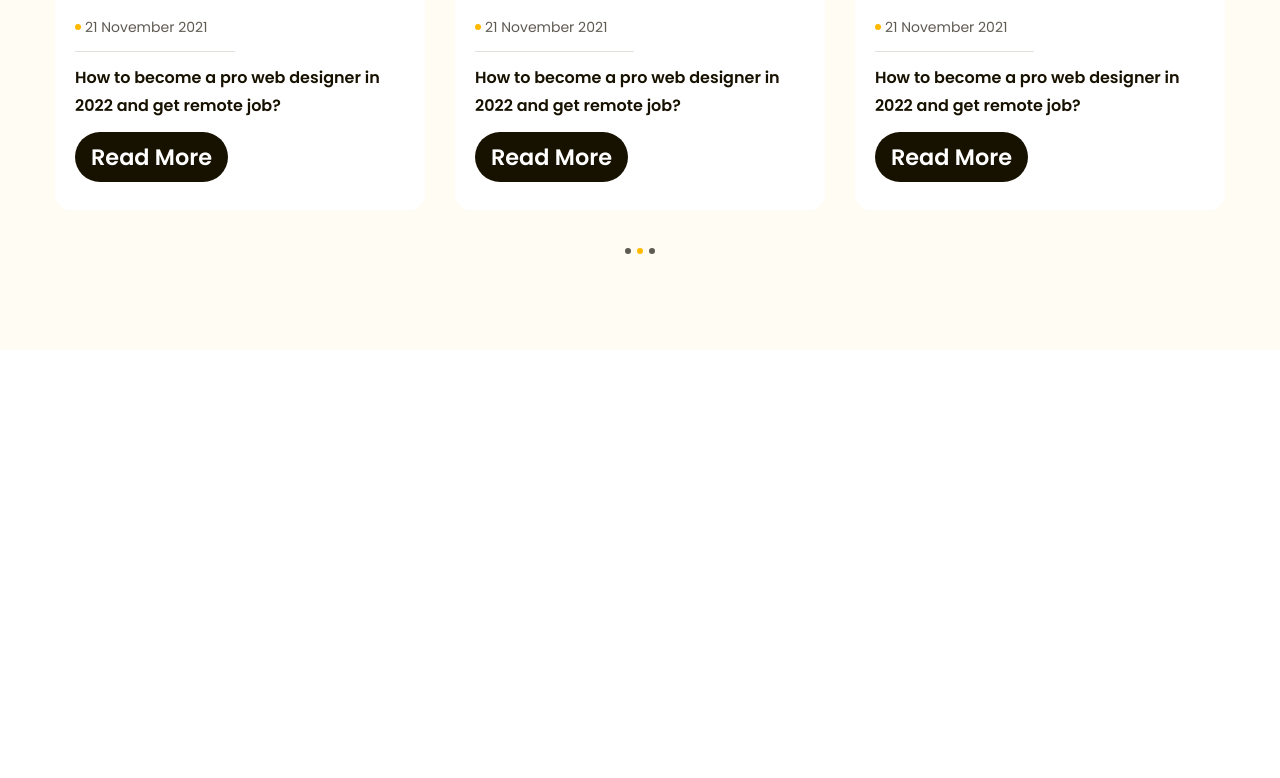
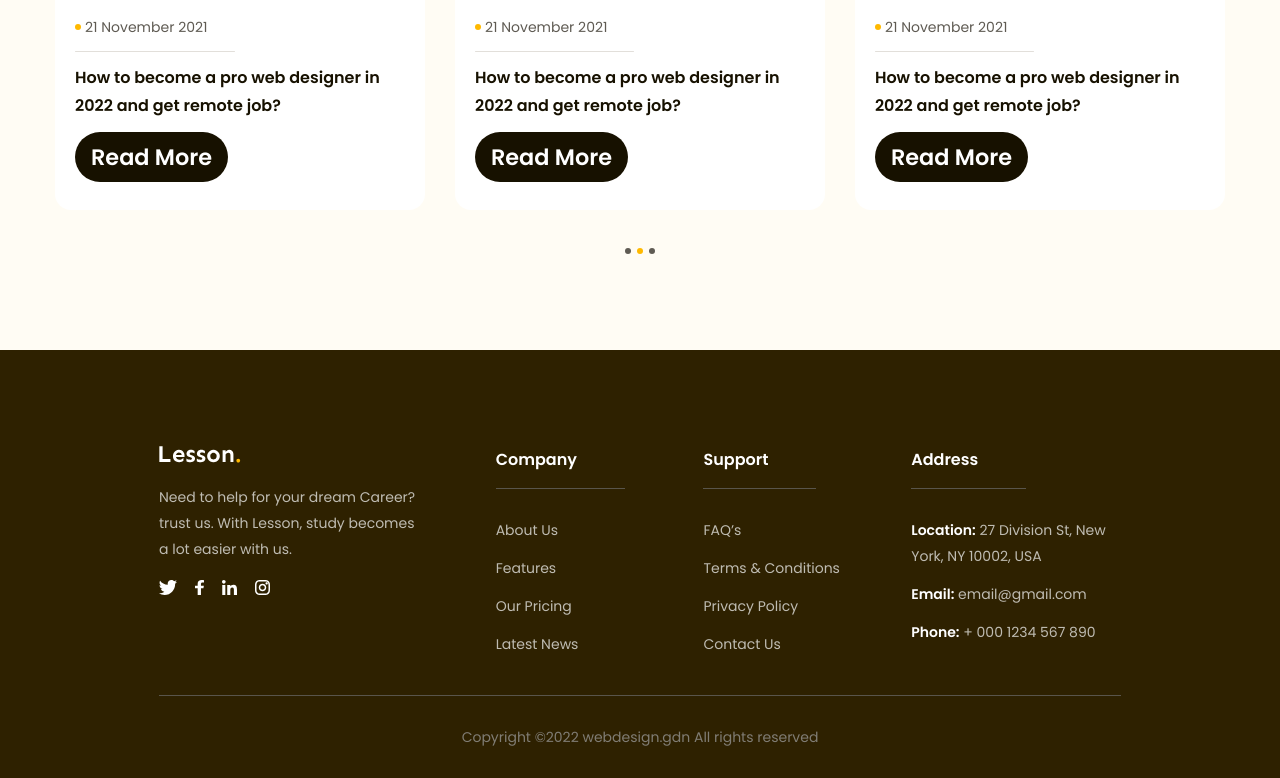
Before and after one commit to DinhVietHao/f8-htmlcss-02, a plain HTML site: page index.html in a window 1280 px wide. Shown: the part 4373-5151 px from the top of the page. Before the commit the page ends 5000 px from the top, so only its background shows below. Drawn offline with Linux system fonts and the light colour scheme.

Commit message:
Làm phần Footer

```diff
--- a/assets/css/styles.css
+++ b/assets/css/styles.css
@@ -667,3 +667,82 @@ a {
     background: var(--primary-color);
     cursor: default;
 }
+
+/* Footer */
+.footer {
+    padding: 96px 135px 0;
+    background: #2e2100;
+}
+
+.footer .row {
+    display: flex;
+    padding-bottom: 38px;
+    border-bottom: 1px solid #59554b;
+}
+
+.footer .row .column {
+    width: 21.6%;
+}
+
+.footer .row .column:first-child {
+    width: 35%;
+}
+
+.footer .desc {
+    margin-top: 18px;
+    max-width: 267px;
+    color: #bfbcb2;
+    font-size: 1.4rem;
+    font-weight: 400;
+    line-height: 1.86;
+}
+
+.footer .socials {
+    display: flex;
+    gap: 18px;
+    margin-top: 18px;
+}
+
+.footer .title {
+    display: inline-block;
+    padding: 0 48px 14px 0;
+    color: #fff;
+    font-size: 1.6rem;
+    font-weight: 600;
+    line-height: 1.75;
+    border-bottom: 1px solid #59554b;
+}
+
+.footer .list {
+    margin-top: 28px;
+}
+
+.footer .list a {
+    display: inline-block;
+    margin-bottom: 12px;
+    color: #bfbcb2;
+    font-size: 1.4rem;
+    line-height: 1.86;
+}
+
+.footer .list li:last-child a {
+    margin-bottom: 0;
+}
+
+.footer .list strong {
+    color: #fff;
+    font-size: 1.4rem;
+    font-weight: 600;
+    line-height: 1.86;
+}
+
+.footer .copyright {
+    padding: 28px 0;
+}
+
+.footer .copyright p {
+    color: #807d74;
+    text-align: center;
+    font-size: 1.4rem;
+    line-height: 1.86;
+}
--- a/index.html
+++ b/index.html
@@ -19,13 +19,12 @@
         <link rel="stylesheet" href="./assets/css/styles.css" />
     </head>
     <body>
-        <main style="height: 5000px">
         <!-- Header -->
         <header class="header fixed">
             <div class="main-content">
                 <div class="body">
                     <!-- Logo -->
-                        <a href="/"
+                    <a href="#home"
                         ><img src="./assets/img/logo.svg" alt="Lesson."
                     /></a>
 
@@ -55,6 +54,8 @@
             </div>
         </header>
 
+        <!-- Main content -->
+        <main>
             <!-- Hero -->
             <div id="home" class="hero">
                 <div class="main-content">
@@ -674,5 +675,120 @@
                 </div>
             </div>
         </main>
+
+        <!-- Footer -->
+        <footer class="footer">
+            <div class="main-content">
+                <div class="row">
+                    <!-- Column 1 -->
+                    <div class="column">
+                        <img
+                            src="./assets/img/logo-white.svg"
+                            alt="Lesson."
+                            class="logo"
+                        />
+                        <p class="desc">
+                            Need to help for your dream Career? trust us. With
+                            Lesson, study becomes a lot easier with us.
+                        </p>
+                        <div class="socials">
+                            <a href="#!">
+                                <img
+                                    src="./assets/icons/twitter.svg"
+                                    alt=""
+                                    class="icon"
+                                />
+                            </a>
+                            <a href="#!">
+                                <img
+                                    src="./assets/icons/facebook.svg"
+                                    alt=""
+                                    class="icon"
+                                />
+                            </a>
+                            <a href="#!">
+                                <img
+                                    src="./assets/icons/linkedin.svg"
+                                    alt=""
+                                    class="icon"
+                                />
+                            </a>
+                            <a href="#!">
+                                <img
+                                    src="./assets/icons/instagram.svg"
+                                    alt=""
+                                    class="icon"
+                                />
+                            </a>
+                        </div>
+                    </div>
+
+                    <!-- Column 2 -->
+                    <div class="column">
+                        <h3 class="title">Company</h3>
+                        <ul class="list">
+                            <li>
+                                <a href="#!">About Us</a>
+                            </li>
+                            <li>
+                                <a href="#!">Features</a>
+                            </li>
+                            <li>
+                                <a href="#!">Our Pricing</a>
+                            </li>
+                            <li>
+                                <a href="#!">Latest News</a>
+                            </li>
+                        </ul>
+                    </div>
+
+                    <!-- Column 3 -->
+                    <div class="column">
+                        <h3 class="title">Support</h3>
+                        <ul class="list">
+                            <li>
+                                <a href="#!">FAQ’s</a>
+                            </li>
+                            <li>
+                                <a href="#!">Terms & Conditions</a>
+                            </li>
+                            <li>
+                                <a href="#!">Privacy Policy</a>
+                            </li>
+                            <li>
+                                <a href="#!">Contact Us</a>
+                            </li>
+                        </ul>
+                    </div>
+
+                    <!-- Column 4 -->
+                    <div class="column">
+                        <h3 class="title">Address</h3>
+                        <ul class="list">
+                            <li>
+                                <a href="#!">
+                                    <strong>Location:</strong> 27 Division St,
+                                    New York, NY 10002, USA
+                                </a>
+                            </li>
+                            <li>
+                                <a href="#!">
+                                    <strong>Email:</strong> email@gmail.com
+                                </a>
+                            </li>
+                            <li>
+                                <a href="#!"
+                                    ><strong>Phone:</strong> + 000 1234 567
+                                    890</a
+                                >
+                            </li>
+                        </ul>
+                    </div>
+                </div>
+                <div class="copyright">
+                    <p>Copyright ©2022 webdesign.gdn All rights reserved</p>
+                </div>
+            </div>
+        </footer>
     </body>
 </html>
```
Also changed, not shown: assets/icons/facebook.svg (added), assets/icons/instagram.svg (added), assets/icons/linkedin.svg (added), assets/icons/twitter.svg (added), assets/img/logo-white.svg (added). Lines whose indentation alone changed are shown as unchanged.
